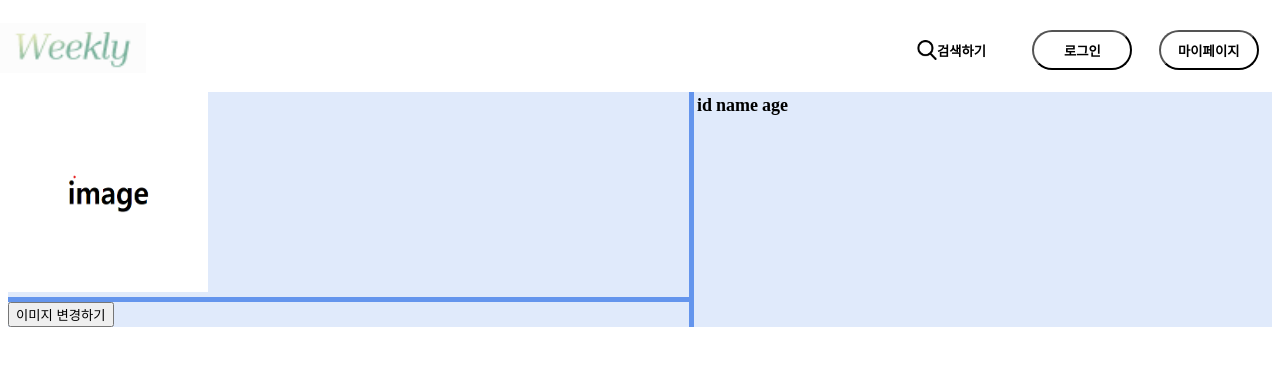
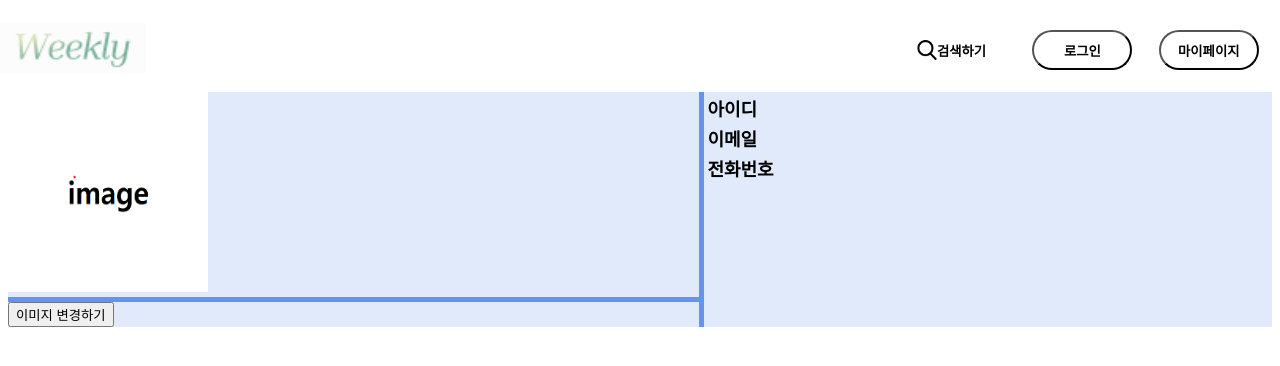
Before and after one commit to tealight03/Weekly_Music, a website: page html/mypage.html in a window 1280 px wide. Drawn offline with nearby package versions, Linux system fonts and the light colour scheme; no server answers.

Commit message:
그리드로 구조화하기

```diff
--- a/html/mypage.html
+++ b/html/mypage.html
@@ -14,7 +14,7 @@
     </script>
     <!--DB 가져오는 기능 추가 / index.js에도 /api로 get함수..? 처리해놨음-->
     <script>
-        fetch('http://ymin.store:3000/api')
+        fetch('http://www.weeklymusic.store:3000/api')
         .then((res) => res.json())
         .then((res) => {
             const table = document.querySelector('table');
@@ -39,16 +39,23 @@
                 <img id="person_img" src="../images/personimg.png" alt="person img">
             </div>
             <div class="grid-item item2">
-                <button>
+                <button type="button" class="btn btn-default">
                     이미지 변경하기
                 </button>
             </div>
             <div class="grid-item item3">
                 <table>
                     <tr>
-                        <th>id</th>
-                        <th>name</th>
-                        <th>age</th>
+                        <th>아이디</th>
+                        <td></td>
+                    </tr>
+                    <tr>
+                        <th>이메일</th>
+                        <td></td>
+                    </tr>
+                    <tr>
+                        <th>전화번호</th>
+                        <td></td>
                     </tr>
                 </table>
             </div>
```
